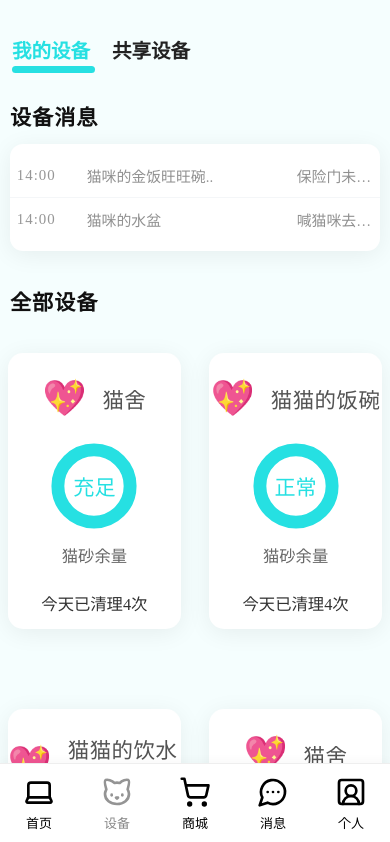
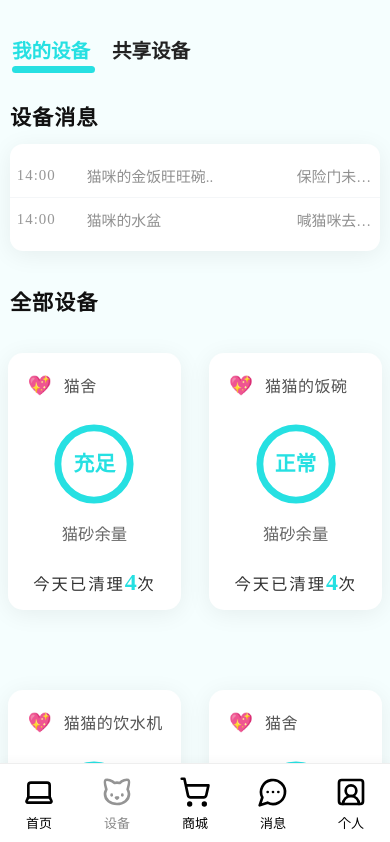
Before and after one commit to Jerry-Guo1020/cat_web, a Vue app: page /equipment in a window 390 px wide. Shown: the top 842 px of the page. Built offline with nearby package versions, Linux system fonts and the light colour scheme.

Commit message:
feat:规范了一下卡片一的内容

```diff
--- a/src/components/equipment/card.vue
+++ b/src/components/equipment/card.vue
@@ -1,76 +1,38 @@
 <template>
   <div class="card">
-    <!-- 顶部心形和标题 -->
+    <!-- 顶部图标和标题 -->
     <div class="card-header">
-      <span class="icon-heart">💖</span>
+      <img v-if="icon" :src="icon" class="icon-img" alt="icon" />
+      <span v-else class="icon-heart">💖</span>
       <span class="card-title">{{ title }}</span>
     </div>
 
-    <!-- 圆环/中心数据区 -->
+    <!-- 蓝色圆圈 -->
     <div class="circle-wrap">
       <svg viewBox="0 0 100 100" class="circle-bg">
-        <!-- 灰色底圈 -->
-        <circle
-          class="circle-base"
-          cx="50"
-          cy="50"
-          r="42"
-          stroke-width="8"
-        />
-        <!-- 蓝色进度圈 -->
-        <circle
-          class="circle-progress"
-          cx="50"
-          cy="50"
-          r="42"
-          stroke-width="8"
-          :stroke-dasharray="circumference"
-          :stroke-dashoffset="progressOffset"
-        />
+        <circle class="circle-full" cx="50" cy="50" r="42" stroke-width="8" />
       </svg>
       <div class="circle-text">
-        <template v-if="progress !== null && progress !== undefined">
-          <div class="progress-val">{{ progress }}<span v-if="showPercent">%</span></div>
-          <div v-if="status" class="progress-label">{{ status }}</div>
-        </template>
-        <template v-else>
-          {{ status }}
-        </template>
+        <div class="status-text">{{ status }}</div>
       </div>
     </div>
+
+    <!-- 描述和提示 -->
     <div class="desc">{{ desc }}</div>
     <div class="notion" v-html="formatNotion(notion)"></div>
   </div>
 </template>
 
 <script setup>
-import { computed } from 'vue'
-
 const props = defineProps({
   title: String,
   desc: String,
   status: String,
   notion: String,
-  // 新增：进度百分比，范围0-100
-  progress: {
-    type: [Number, String],
-    default: null
-  },
-  // 是否显示百分号
-  showPercent: {
-    type: Boolean,
-    default: true
-  }
+  icon: String
 })
 
-const circumference = 2 * Math.PI * 42
-const progressOffset = computed(() => {
-  if (props.progress === null || props.progress === undefined) return circumference
-  const percent = Math.max(0, Math.min(100, Number(props.progress)))
-  return circumference * (1 - percent / 100)
-})
-
-// 让 notion 里的数字变色加粗
+// 替换 notion 中数字为加粗蓝色高亮
 function formatNotion(str) {
   return str?.replace(/(\d+)/g, '<span class="notion-num">$1</span>') ?? ''
 }
@@ -80,8 +42,7 @@ function formatNotion(str) {
 .card {
   width: 100%;
   max-width: 420px;
-  min-width: 0;
-  min-height: 350px;
+  min-height: 320px;
   background: #fff;
   border-radius: 28px;
   box-shadow: 0 4px 24px #0001;
@@ -90,27 +51,37 @@ function formatNotion(str) {
   align-items: center;
   padding: 34px 0 20px 0;
   margin: 24px auto;
-  transition: box-shadow .16s;
 }
 
 .card-header {
   display: flex;
   align-items: center;
+  align-self: flex-start;
   margin-bottom: 18px;
-  margin-top: 4px;
+  margin-left: 20px;
   gap: 10px;
 }
+
+.icon-img {
+  width: 22px;
+  height: 22px;
+  border-radius: 6px;
+  object-fit: cover;
+}
+
 .icon-heart {
-  font-size: 2.2rem;
-  margin-right: 6px;
+  font-size: 1.2rem;
+  margin-right: 2px;
 }
+
 .card-title {
-  font-size: 1.34rem;
+  font-size: 1rem;
   color: #535353;
   font-weight: 500;
   letter-spacing: 0.5px;
 }
 
+/* 纯蓝静态圆环样式 */
 .circle-wrap {
   width: 130px;
   height: 130px;
@@ -121,22 +92,17 @@ function formatNotion(str) {
   align-items: center;
   justify-content: center;
 }
+
 .circle-bg {
   width: 100%;
   height: 100%;
-  transform: rotate(-90deg); /* 起点从正上方 */
+  transform: rotate(-90deg);
 }
-.circle-base {
+
+.circle-full {
   fill: none;
   stroke: #26e0e2;
-  stroke-width: 15;
-}
-.circle-progress {
-  fill: none;
-  stroke: #d0d9db;
   stroke-width: 8;
-  stroke-linecap: round;
-  transition: stroke-dashoffset 0.4s cubic-bezier(0.4,0,0.2,1);
 }
 
 .circle-text {
@@ -148,21 +114,15 @@ function formatNotion(str) {
   transform: translate(-50%, -50%);
   color: #26e0e2;
   display: flex;
-  flex-direction: column;
   align-items: center;
   justify-content: center;
 }
-.progress-val {
-  font-size: 2.1rem;
+
+.status-text {
+  font-size: 1.6rem;
   font-weight: 600;
   color: #26e0e2;
-  line-height: 2.1rem;
-}
-.progress-label {
-  font-size: 1.1rem;
-  color: #999;
-  font-weight: 400;
-  margin-top: 2px;
+  line-height: 1.8rem;
 }
 
 .desc {
@@ -176,14 +136,17 @@ function formatNotion(str) {
   margin-top: 24px;
   font-size: 1.32rem;
   color: #323232;
-
   text-align: center;
   font-weight: 400;
+  letter-spacing: 2px;
+  width: 100%;
+  box-sizing: border-box;
 }
-.notion-num {
+:deep(.notion-num) {
   color: #26e0e2;
-  font-weight: 600;
-  font-size: 1.38rem;
+  font-weight: 800;
+  font-size: 1.32rem;
+  letter-spacing: 0.5px;
 }
 
 /* 响应式 */
@@ -193,16 +156,28 @@ function formatNotion(str) {
     border-radius: 15px;
     padding: 20px 0 14px 0;
   }
+
   .circle-wrap {
     width: 86px;
     height: 86px;
   }
+
   .circle-text {
     font-size: 1.32rem;
     width: 66px;
   }
-  .desc, .notion {
+
+  .desc,
+  .notion {
     font-size: 1.02rem;
+  }
+
+  .status-text {
+    font-size: 1.3rem;
+  }
+
+  :deep(.notion-num) {
+    font-size: 1.5rem;
   }
 }
 </style>
```
